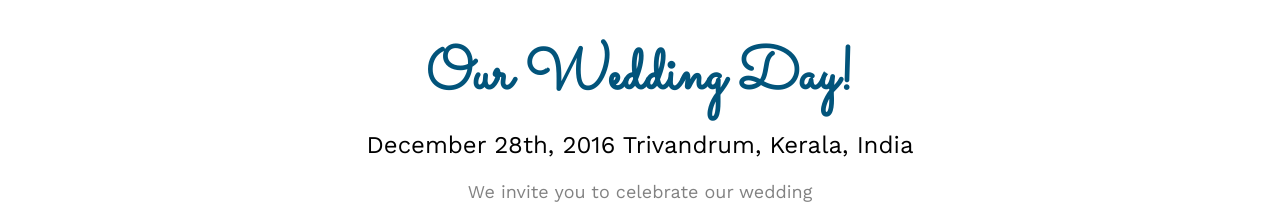
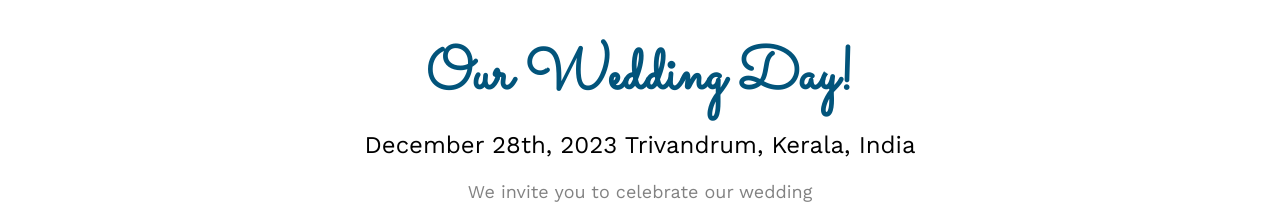
Before and after one commit to chrisgiffy/chrisgiffy.github.io, a plain HTML site: page index.html in a window 1280 px wide. Shown: the part 980-1202 px from the top of the page. Drawn offline with nearby package versions, Linux system fonts and the light colour scheme; files whose address does not match are found by name.

Commit message:
changed year

```diff
--- a/index.html
+++ b/index.html
@@ -103,7 +103,7 @@
 			<div class="row">
 				<div class="col-md-8 col-md-offset-2 text-center fh5co-heading animate-box">
 					<h2>Our Wedding Day!</h2>
-					<h3>December 28th, 2016 Trivandrum, Kerala, India</h3>
+					<h3>December 28th, 2023 Trivandrum, Kerala, India</h3>
 					<p>We invite you to celebrate our wedding</p>
 				</div>
 			</div>
```
